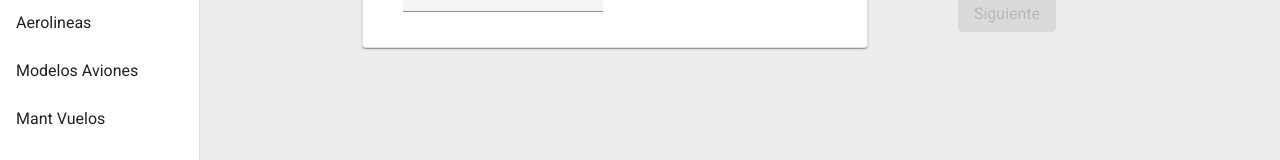
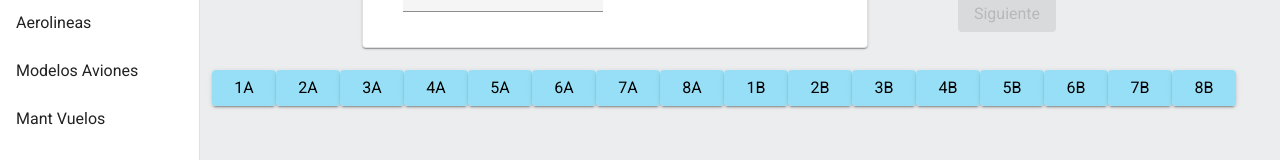
Before and after one commit to MoralesEspina/interfaz-proyecto, an Angular app: page /vuelo in a window 1280 px wide. Shown: the part 505-665 px from the top of the page. Built offline with nearby package versions, Linux system fonts and the light colour scheme; no server answers.

Commit message:
Se Agrego el Servicio para Ver Asientos Ocupados

```diff
--- /dev/null
+++ b/src/app/componentes/interfaces/asientosOcupados.ts
@@ -0,0 +1,5 @@
+export interface AsientoOcupado{
+  id_asiento: string;
+  id_avion:string;
+  id_vuelo:string;
+}
--- a/src/app/componentes/public/vuelo/mostrar-tabla.component.html
+++ b/src/app/componentes/public/vuelo/mostrar-tabla.component.html
@@ -143,5 +143,23 @@
 
     </div>
   </div>
+  <div class = container>
+    <button mat-raised-button [disabled] = "asientosbool[1]" class="btn btn-info" (click)="Asientos('1', 0)" >1A</button>
+    <button mat-raised-button [disabled] = "asientosbool[2]" class="btn btn-info" (click)="Asientos('2', 1)">2A</button>
+    <button mat-raised-button [disabled] = "asientosbool[3]" class="btn btn-info" (click)="Asientos('3', 2)">3A</button>
+    <button mat-raised-button [disabled] = "asientosbool[4]" class="btn btn-info" (click)="Asientos('4', 3)">4A</button>
+    <button mat-raised-button [disabled] = "asientosbool[5]" class="btn btn-info" (click)="Asientos('5', 4)">5A</button>
+    <button mat-raised-button [disabled] = "asientosbool[6]" class="btn btn-info" (click)="Asientos('6', 5)">6A</button>
+    <button mat-raised-button [disabled] = "asientosbool[7]" class="btn btn-info" (click)="Asientos('7', 6)">7A</button>
+    <button mat-raised-button [disabled] = "asientosbool[8]" class="btn btn-info" (click)="Asientos('8', 7)">8A</button>
+    <button mat-raised-button [disabled] = "asientosbool[9]" class="btn btn-info" (click)="Asientos('9', 8)">1B</button>
+    <button mat-raised-button [disabled] = "asientosbool[10]" class="btn btn-info" (click)="Asientos('10', 9)">2B</button>
+    <button mat-raised-button [disabled] = "asientosbool[11]" class="btn btn-info" (click)="Asientos('11', 10)">3B</button>
+    <button mat-raised-button [disabled] = "asientosbool[12]" class="btn btn-info" (click)="Asientos('12', 11)">4B</button>
+    <button mat-raised-button [disabled] = "asientosbool[13]" class="btn btn-info" (click)="Asientos('13', 12)">5B</button>
+    <button mat-raised-button [disabled] = "asientosbool[14]" class="btn btn-info" (click)="Asientos('14', 13)">6B</button>
+    <button mat-raised-button [disabled] = "asientosbool[15]" class="btn btn-info" (click)="Asientos('15', 14)">7B</button>
+    <button mat-raised-button [disabled] = "asientosbool[16]" class="btn btn-info" (click)="Asientos('16', 15)">8B</button>
+  </div>
 
 </body>
--- a/src/app/componentes/public/vuelo/mostrar-tabla.component.ts
+++ b/src/app/componentes/public/vuelo/mostrar-tabla.component.ts
@@ -1,3 +1,4 @@
+import { AsientoOcupado } from './../../interfaces/asientosOcupados';
 import { Pasajero } from './../../interfaces/pasajero';
 import { PasajeroService } from './../../services/pasajero.service';
 import { Component, OnInit } from '@angular/core';
@@ -7,6 +8,7 @@ import { VueloService } from 'src/app/componentes/services/vuelo.service';
 import { Vuelo } from 'src/app/componentes/interfaces/vuelo';
 import { Ruta } from 'src/app/componentes/interfaces/ruta';
 import { HttpClient } from '@angular/common/http';
+import { AsientosService } from '../../services/asientos.service';
 
 interface Boletos{
   clase: string;
@@ -43,11 +45,13 @@ export class MostrarTablaComponent implements OnInit {
     clase: ['', Validators.required]
   });
 
+
   _tipoDoc: TipoDoc[] = [
     {value: 'DPI', viewValue: 'DPI'},
     {value: 'Pasaporte', viewValue: 'Pasaporte'},
     {value: 'VISA', viewValue: 'VISA'}
   ];
+
 
   _ruta: Ruta = {
     nombre: '',
@@ -61,13 +65,18 @@ export class MostrarTablaComponent implements OnInit {
     id_vuelo: localStorage.getItem("id_vuelo"),
     id_ruta: localStorage.getItem("id_ruta"),
   }
+
+  asien!: AsientoOcupado[];
+
+
   collection1 = [{'numero': this.getCollection, 'letra': this.getCollection}];
   collection2 = [{'tipo_clase': this.getCollection, 'precio': this.getCollection}];
 
   ListarVuelo!: Vuelo[];
   constructor(private VueloService:VueloService,
     private router:Router, private fb: FormBuilder,
-    private http:HttpClient, private Pasajero:PasajeroService) {
+    private http:HttpClient, private Pasajero:PasajeroService,
+    private asientoOcupado:AsientosService) {
 
      }
 
@@ -75,7 +84,7 @@ export class MostrarTablaComponent implements OnInit {
   ngOnInit(): void {
     this.listarVuelo();
     this.getCollection();
-
+    this.asientosOcupados();
   }
 
   getCollection() {
@@ -120,6 +129,45 @@ export class MostrarTablaComponent implements OnInit {
     this.router.navigate(['/realizarPago']);
   }
 
+   asientosbool: boolean[] = [
+    false,false,false,false,false,false,false,false,false,false,false,false,false,false,false,false,false,false,false,false,
+    false,false,false,false,false,false,false,false,false,false,false,false,false,false,false,false,false,false,false,false
+   ]
+   asientos: string[] = [
+     '1','2','3','4','5','6','7','8','9','10','11','12','13','14','15','16','17','18','19','20'
+     ,'21','22','23','24','25','26','27','28','29','30','31','32','33','34','35','36','37','38','39','40'
+   ];
+   asientosnum: number[] = [
+    1,2,3,4,5,6,7,8,9,10,11,12,13,14,15,16,17,18,19,20,21,22,23,24,25,26,27,28,29,30,31,32,33,34,35,36,37,38,39,40
+  ];
 
+  asiento1A: boolean = false;
 
+  Asientos(id:string, id_a:number){
+  const _asiento : AsientoOcupado = {
+    id_asiento :id,
+    id_avion : '1',
+    id_vuelo : '30',
+  }
+
+    this.asientoOcupado.comprobarAsientos(_asiento).subscribe(
+      res=>{
+        this.asien=<any>res;
+        for (var i = 0; i<this.asien.length; i++){
+          if(this.asien[i].id_asiento == id){
+             this.asientosbool[id_a] = true;
+          }
+        }
+      },
+      err => console.log(err)
+    );
+  }
+
+  asientosOcupados(){
+    for (var i = 0; i<this.asientos.length; i++){
+      if(this.asientos[i] == this.asientosnum[i].toString()){
+        this.Asientos(i.toString(),i);
+      }
+    }
+  }
 }
--- a/src/app/componentes/services/asientos.service.ts
+++ b/src/app/componentes/services/asientos.service.ts
@@ -1,5 +1,6 @@
 import { HttpClient } from '@angular/common/http';
 import { Injectable } from '@angular/core';
+import { AsientoOcupado } from '../interfaces/asientosOcupados';
 
 @Injectable({
   providedIn: 'root'
@@ -16,7 +17,19 @@ export class AsientosService {
       res => console.log(res)
     )
   }
+
+  comprobarAsientos( asientoOcupado:AsientoOcupado){
+    return this.http.post('http://localhost:3000/asientosocupados', asientoOcupado)
+  }
+
+  asientoOcupado(asientoOcupado:AsientoOcupado){
+    return this.http.post('http://localhost:3000/insertarasientosocupados', asientoOcupado).subscribe(
+      res => console.log(res)
+    )
+  }
 }
+
+
 
 export interface Asiento{
   id_asiento: number;
```
